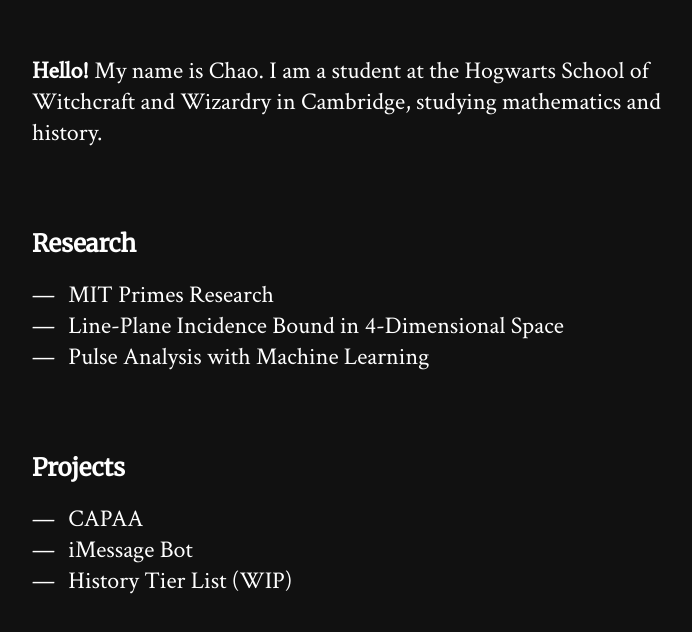
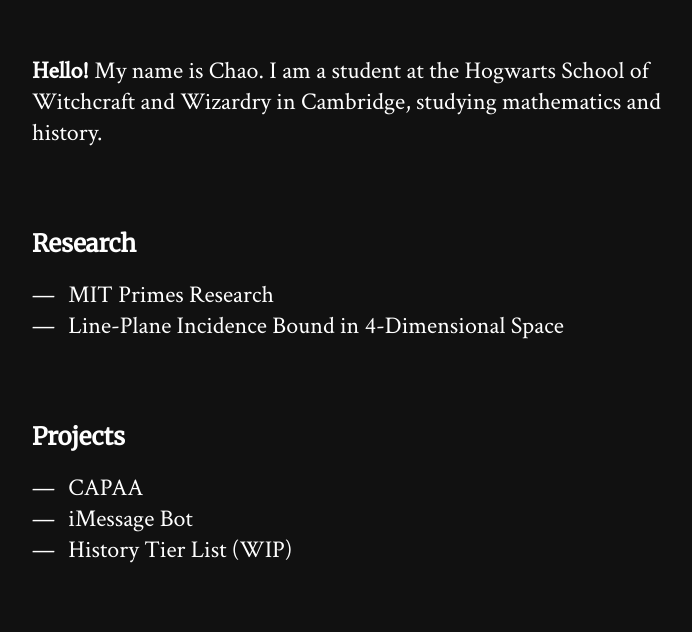
Before and after one commit to chaotea/website, a plain HTML site: page index.html in a window 1280 px wide. Shown: the part 929-1561 px from the top of the page, without its empty margins (288-980 px from the left). Drawn offline with Linux system fonts and the light colour scheme.

Commit message:
Put comments into nontracked file

```diff
--- a/index.html
+++ b/index.html
@@ -30,9 +30,7 @@
 				<a href="https://www.facebook.com" title="Facebook"><span class="icon-facebook"></span></a>
 				<a href="https://www.instagram.com" title="Instagram"><span class="icon-instagram"></span></a>
 				<a href="https://twitter.com/chaotea" title="Twitter"><span class="icon-twitter"></span></a>
-				<!-- <a href="https://www.youtube.com" title="Youtube"><span class="icon-youtube"></span></a> -->
 				<a href="https://github.com/chaotea/" title="Github"><span class="icon-github"></span></a>
-				<!-- <a href="https://www.linkedin.com" title="Linkedin"><span class="icon-linkedin"></span></a> -->
 			</li>
 		</ul>
 	</div>
@@ -48,9 +46,6 @@
 				<li>
 					<span><a href="assets/MathResearch.pdf">Line-Plane Incidence Bound in 4-Dimensional Space</a></span>
 				</li>
-				<li>
-					<span><a href="assets/PregnancyDetection.html">Pulse Analysis with Machine Learning</a></a></span>
-				</li>
 			</ul>
 		</div>
 		<div id="projects">
@@ -65,22 +60,8 @@
 				<li>
 					<span><a href="https://github.com/chaotea/history">History Tier List</a> (WIP)</span>
 				</li>
-				<!-- <li>
-					<span><a href="#">Quotes/Movies</a></span>
-				</li>
-				<li>
-					<span><a href="#">GDPs</a></span>
-				</li> -->
 			</ul>
 		</div>
-		<!-- <div id="photography">
-			<h2>Photography</h2>
-			<ul>
-				<li>
-					<span><a href="#">TDB</a></span>
-				</li>
-			</ul>
-		</div> -->
 	</div>
 </body>
 </html>
```
Also changed, not shown: 1 other file.
